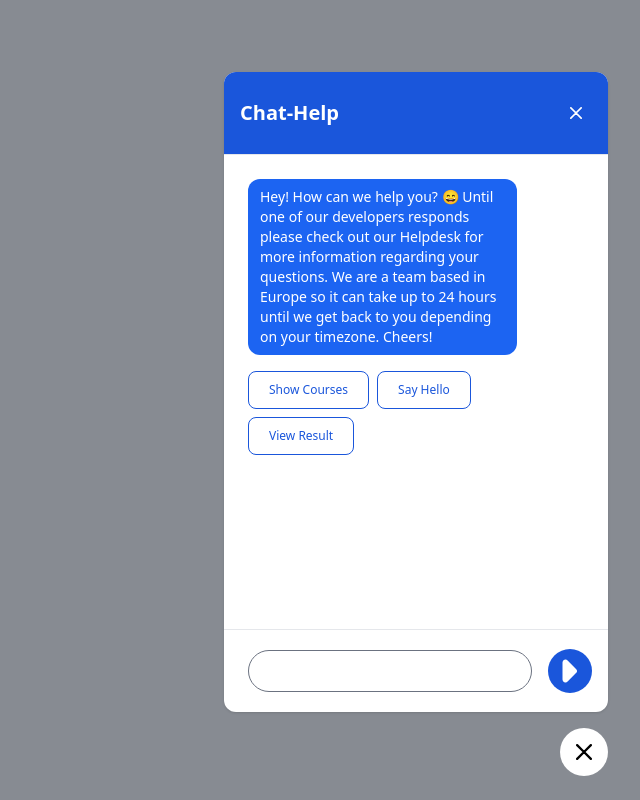
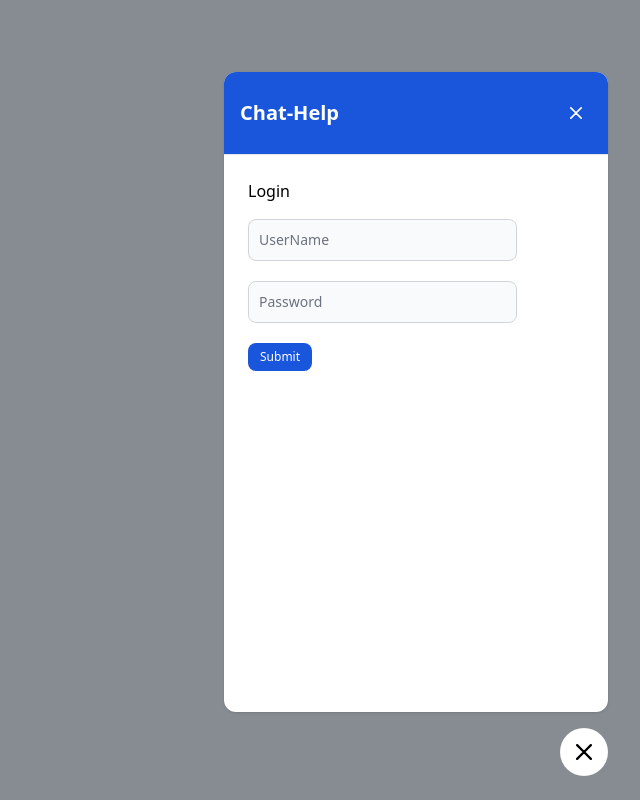
Before and after one commit to Sourabh782/chat-bot, an Angular app: page / in a window 1280 px wide. Both pictures are taken after a click on the button 1220 px from the left and 740 px from the top of the page. Shown: the whole page, without its empty margins (640-1280 px from the left). Built offline with nearby package versions, Linux system fonts and the light colour scheme.

Commit message:
added login module

```diff
--- a/src/app/Components/chat-bot/chat-bot.component.css
+++ b/src/app/Components/chat-bot/chat-bot.component.css
@@ -14,3 +14,7 @@
         transform: rotate(0deg);
     }
 }
+.is-invalid{
+    color: red;
+    border-color: red;
+}
--- a/src/app/Components/chat-bot/chat-bot.component.html
+++ b/src/app/Components/chat-bot/chat-bot.component.html
@@ -24,29 +24,50 @@
               </div>
 
               <!-- Chat Bot body -->
-              <div class="px-6 pt-6 space-y-6 h-[74%] my-auto overflow-y-scroll flex flex-col">
+              <div class="px-6 pt-6 space-y-6 h-[74%] min-h-[74%] my-auto overflow-y-scroll flex flex-col">
+                <div [hidden]="loggedIn" class="formArea">
+                  <h2 class="mb-4">Login</h2>
+
+
+                  <form class="w-[80%]" #f ngNativeValidate>
+
+                    <div class="mb-5 form-group" >
+                      <input type="text" id="UserName" name="userName" ngModel #userName #UserName='ngModel' required class="bg-gray-50 border border-gray-300 text-gray-900 text-sm rounded-lg focus:ring-blue-500 focus:border-blue-500 block w-full p-2.5 dark:bg-gray-700 dark:border-gray-600 dark:placeholder-gray-400 dark:text-white dark:focus:ring-blue-500 dark:focus:border-blue-500" placeholder="UserName" [ngClass]="{'is-invalid': UserName.invalid && UserName.touched}" minlength="5" maxlength="20">
+                    </div>
+
+                    <div class="mb-5">
+                      <input type="password" #password name="password" ngModel #Password="ngModel" id="password" class="bg-gray-50 border border-gray-300 text-gray-900 text-sm rounded-lg focus:ring-blue-500 focus:border-blue-500 block w-full p-2.5 dark:bg-gray-700 dark:border-gray-600 dark:placeholder-gray-400 dark:text-white dark:focus:ring-blue-500 dark:focus:border-blue-500" placeholder="Password" required minlength="5" maxlength="20" [ngClass]="{'is-invalid': Password.invalid && Password.touched}">
+                    </div>
+
+                    <button type="submit" class="btn btn-sm text-white bg-blue-700 hover:bg-blue-800 focus:ring-4 focus:outline-none focus:ring-blue-300 font-medium rounded-lg text-xs w-full sm:w-auto px-3 py-1.5 text-center dark:bg-blue-600 dark:hover:bg-blue-700 dark:focus:ring-blue-800" (click)="f.checkValidity() ? submitDetails(userName.value, password.value) : null">Submit</button>
+                  </form>
+                </div>
+
+                <div [hidden]="!loggedIn">
                   <div class="flex justify-start flex-col">
                     <p class="py-2 px-3 bg-blue-600 text-white rounded-xl max-w-[80%] text-sm">{{initialMessage}}</p>
+                    <app-quick-action [hidden]="quickActionHidden" (messageEvent)="receivedUserMessage($event)"></app-quick-action>
+                  </div>
 
-                  <app-quick-action [hidden]="quickActionHidden" (messageEvent)="receivedUserMessage($event)"></app-quick-action>
-
+                  <div *ngFor="let message of messages; let i = index"  class="m-0">
+                    <app-user-message class="flex justify-end mt-4"  [message]="message[0]"></app-user-message>
+                    <app-replies class="flex justify-start mt-4" id="{{i}}" [message]="message[1]"></app-replies>
                   </div>
-                <div *ngFor="let message of messages; let i = index"  class="m-0">
-                  <app-user-message class="flex justify-end mb-4"  [message]="message[0]"></app-user-message>
-                  <app-replies class="flex justify-start" id="{{i}}" [message]="message[1]"></app-replies>
+                  <div class="h-0 mt-2" #endOfChat></div>
                 </div>
-                <div class="h-0" #endOfChat></div>
               </div>
 
 
               <!-- Chat Bot input -->
-              <div class="flex self-end items-center p-4 space-x-2 border-t border-gray-200 rounded-b dark:border-gray-600 h-[13%]">
+              <div [hidden]="!loggedIn">
+                <div class="flex self-end items-center p-4 space-x-2 border-t border-gray-200 rounded-b dark:border-gray-600 h-[13%]" >
                   <input type="text" id="inputComp" class="w-full mx-2 rounded-full" required #inputComp [(ngModel)] = 'text' (keydown.enter)="submitResponce(inputComp.value)">
                     <button  type="button" class="text-white bg-blue-700 hover:bg-blue-800 focus:ring-4focus:outline-none focus:ring-blue-300 font-medium rounded-full text-sm px-2.5 py-2.5 text-center dark:bg-blue-600dark:hover:bg-blue-700 dark:focus:ring-blue-800" ngClass="{'disabled': inputComp.value == ''}"  (click)="submitResponce(inputComp.value)">
                       <svg class="w-6 h-6 text-white dark:text-white" aria-hidden="true" xmlns="http://www.w3.org/2000/svg"fill="currentColor" viewBox="0 0 10 16">
                         <path d="M3.414 1A2 2 0 0 0 0 2.414v11.172A2 2 0 0 0 3.414 15L9 9.414a2 2 0 0 0 0-2.828L3.414 1Z"/>
                       </svg>
                     </button>
+                </div>
               </div>
           </div>
       </div>
--- a/src/app/Components/chat-bot/chat-bot.component.ts
+++ b/src/app/Components/chat-bot/chat-bot.component.ts
@@ -1,6 +1,6 @@
 import { Component, ElementRef, Input, ViewChild } from '@angular/core';
 import { CommonModule } from '@angular/common';
-import { FormsModule } from '@angular/forms';
+import { FormsModule, NgForm, ReactiveFormsModule} from '@angular/forms';
 import { UserMessageComponent } from '../user-message/user-message.component';
 import { RepliesComponent } from '../replies/replies.component';
 import { QuickActionComponent } from '../quick-action/quick-action.component';
@@ -28,6 +28,8 @@ export class ChatBotComponent {
 
   btnHidden: boolean = false;
 
+  loggedIn: boolean = false;
+
   toggleHidden = ()=>{
     this.btnHidden = !this.btnHidden;
   }
@@ -39,6 +41,9 @@ export class ChatBotComponent {
 
   messages: Array<Array<string>> = [];
   replies: Array<string> = [];
+
+  userName: string = "";
+  password: string = "";
 
 
   submitResponce = (str: string)=>{
@@ -63,6 +68,13 @@ export class ChatBotComponent {
     }
   }
 
+  submitDetails = (userName : string, password: string)=>{
+    this.userName = userName;
+    this.password = password;
+    console.log("username : " + this.userName + " and password : " + this.password)
+    this.loggedIn = !this.loggedIn;
+  }
+
   scrollToBottom(){
     setTimeout(()=>{
       if(this.endOfChat){
--- a/src/app/app.component.html
+++ b/src/app/app.component.html
@@ -1 +1,4 @@
 <app-chat-bot></app-chat-bot>
+<!-- <div class="flex items-center justify-center h-[100vh]">
+    <img src="https://seeklogo.com/images/D/drdo-logo-26087DC7CA-seeklogo.com.png" alt="">
+</div> -->
```
Lines whose indentation alone changed are shown as unchanged.
